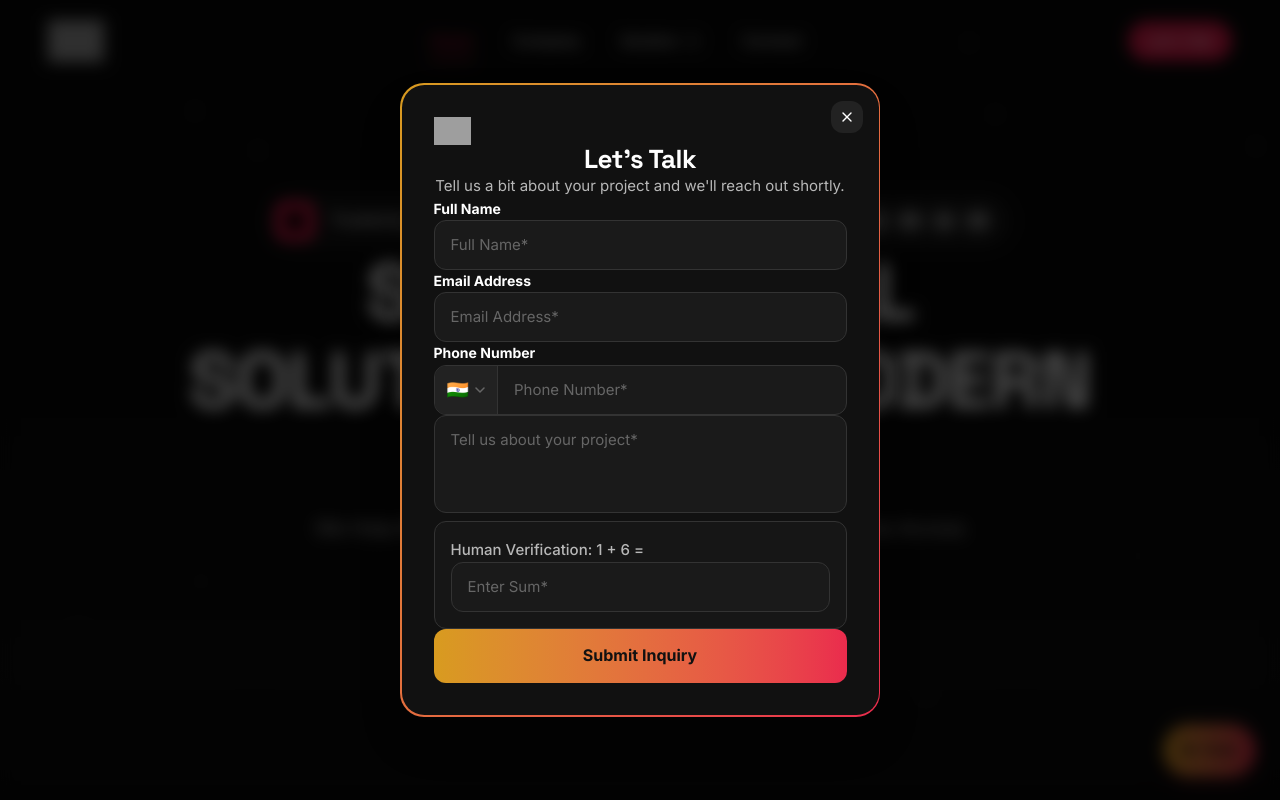
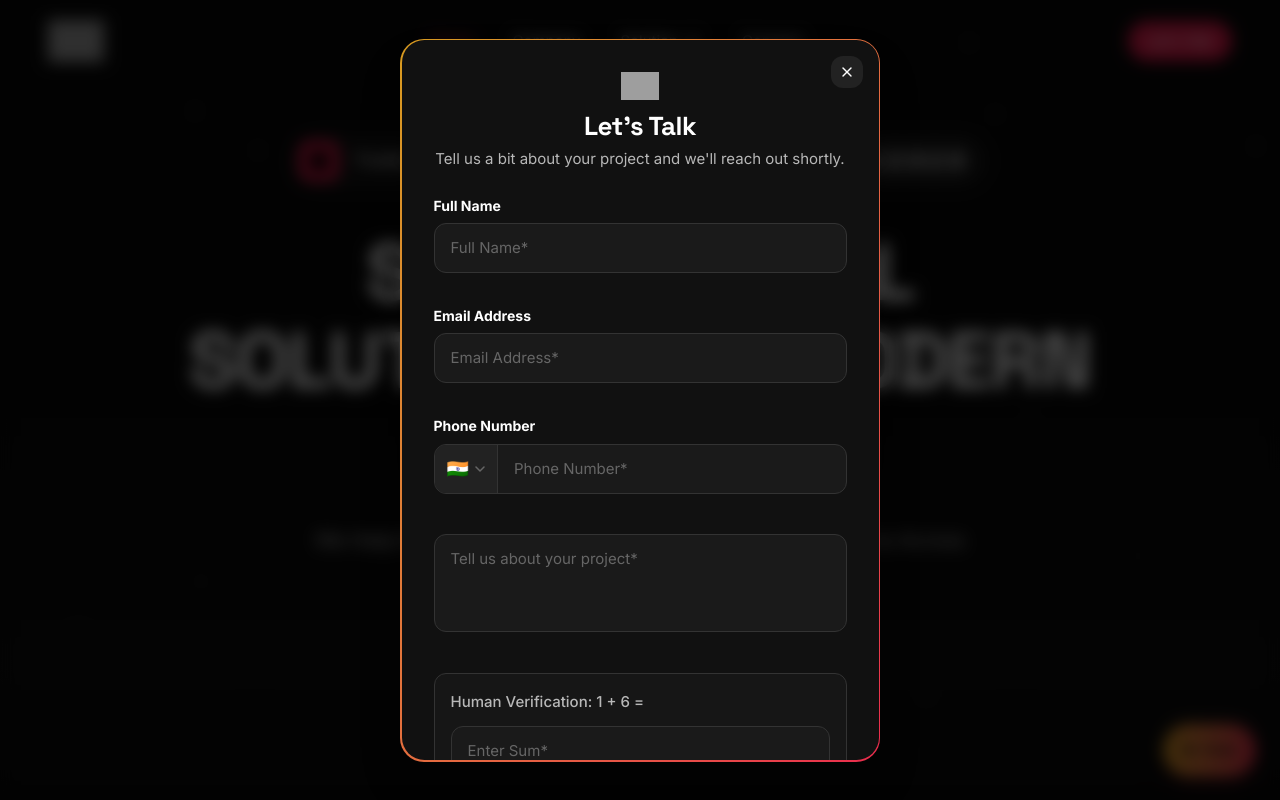
Before and after one commit to Ank-esh-kumar/tcongs, a React (Vite) app: page / in a window 1280 px wide. Shown: the top 800 px of the page. Built offline with nearby package versions, Linux system fonts and the light colour scheme; grey boxes are pictures that could not be loaded.

Commit message:
Adjust margin and padding in global styles

```diff
--- a/src/index.css
+++ b/src/index.css
@@ -93,8 +93,8 @@
    ======================================== */
 
 * {
-  margin: 0;
-  padding: 10;
+  margin: 1;
+  padding: 1;
   box-sizing: border-box;
 }
 
```
